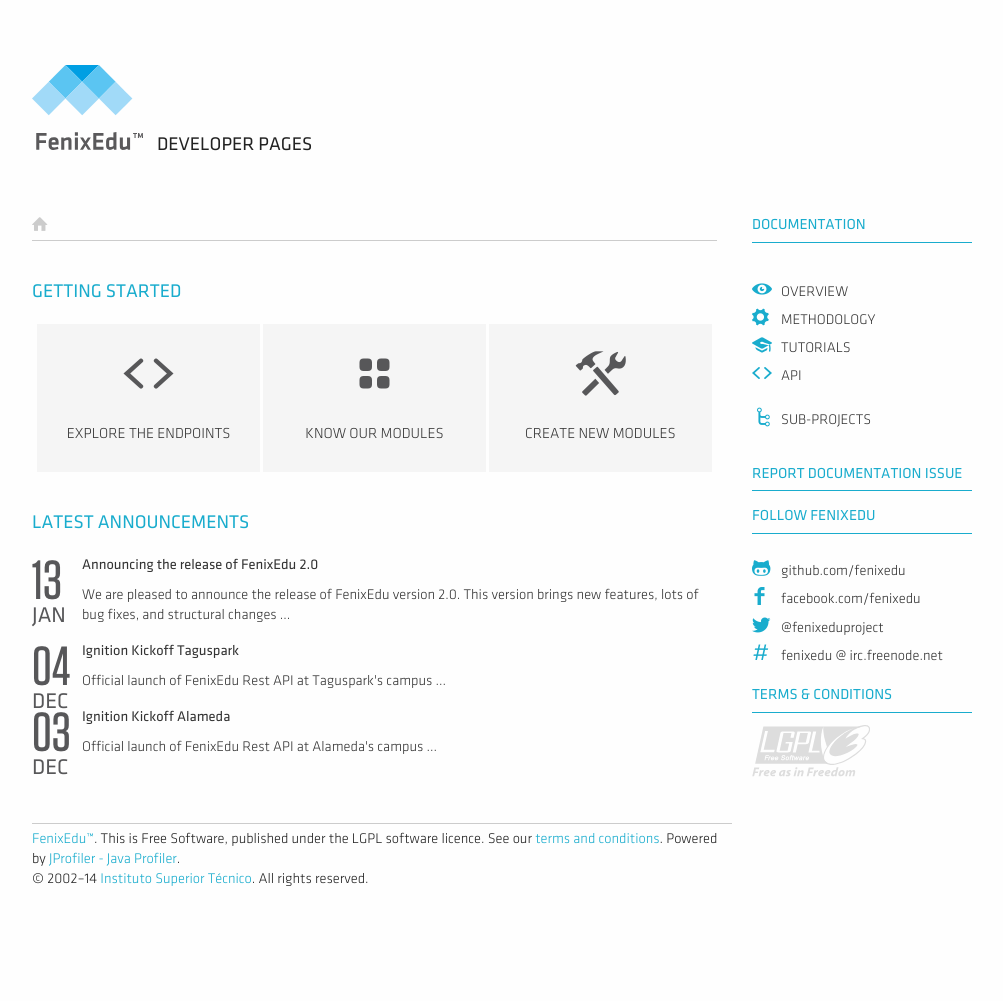
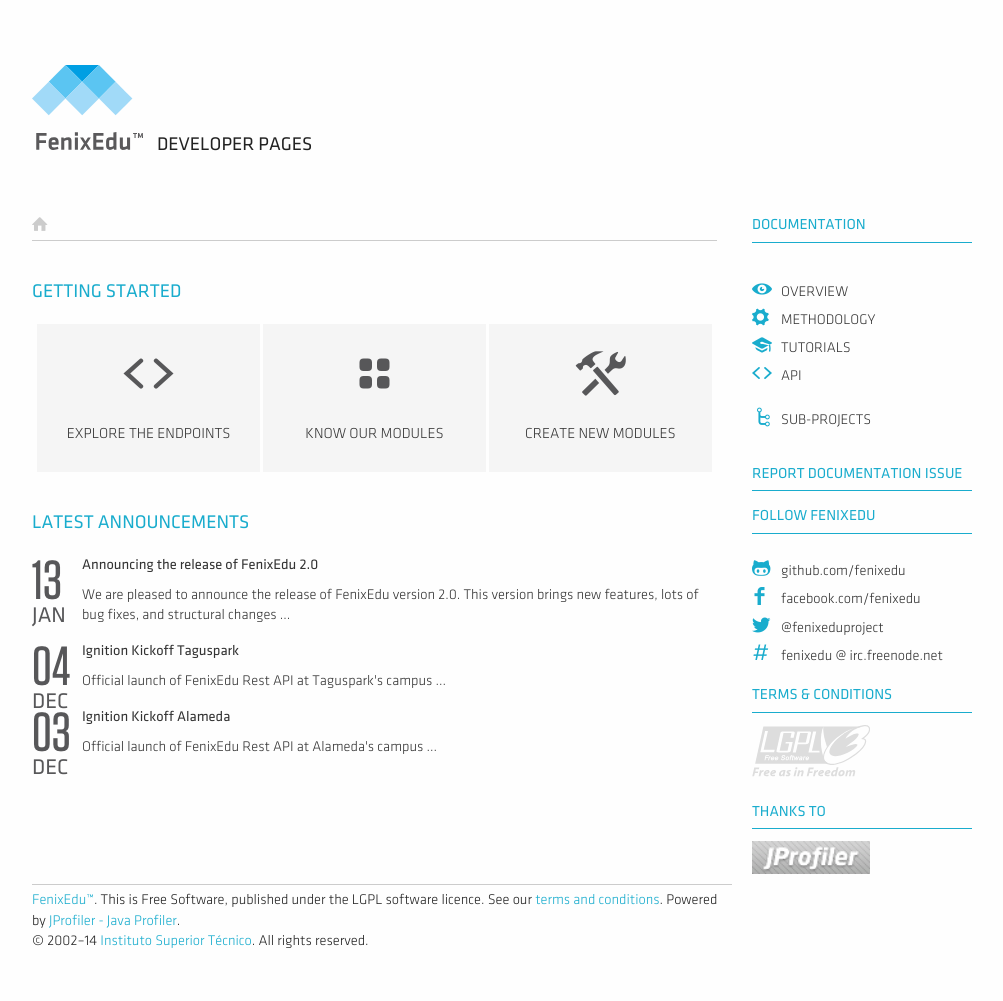
Before and after one commit to FenixEdu/fenixedu.github.io, a Jekyll site: the page built from dev/index.md, in a window 1280 px wide. Shown: the whole page, without its empty margins (128-1131 px from the left). Built offline with Jekyll 4.4.1, drawn with Linux system fonts in a browser that asks for light colours; nearby versions of some CDN libraries; Markdown is read by kramdown in place of the engine named in the settings; before the commit the page ends 939 px from its top, so only the background shows below that.

Commit message:
Added the JProfiler icon (draft) on the developer pages' menu.

```diff
--- a/_includes/right-nav.html
+++ b/_includes/right-nav.html
@@ -20,6 +20,9 @@
             <li><a href="/dev/terms">terms &amp; conditions</a>
                 <img src="/images/license.svg" alt="LGPL Version 3">
             </li>
+            <li><a href="http://www.ej-technologies.com/products/jprofiler/overview.html">Thanks to</a>
+                <img src="/images/jprofiler.png" alt="JProfiler">
+            </li>
         </ul>
     </nav>
 </aside>
```
Also changed, not shown: images/jprofiler.png (added).
